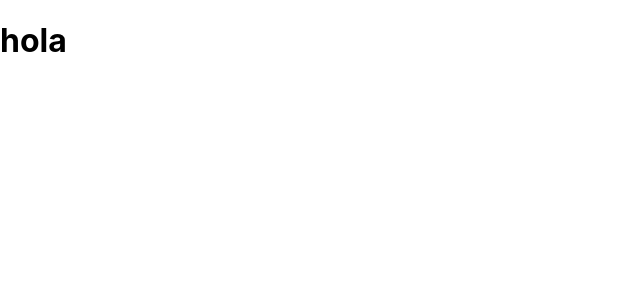
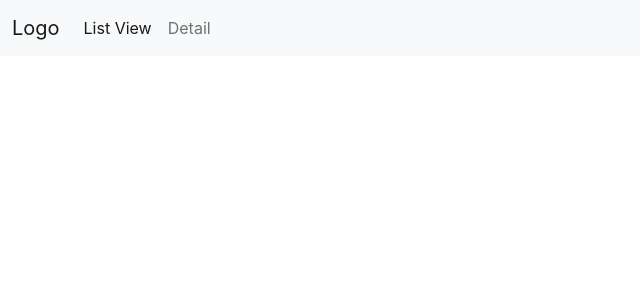
Before and after one commit to emilioejus/Front-end-test, a React (Create React App) app: page / in a window 1280 px wide. Shown: the top 300 px of the page, without its empty margins (0-640 px from the left). Built offline with nearby package versions, Linux system fonts and the light colour scheme.

Commit message:
se agrego bootstrap al proyecto en el index.html de public, se creo el componente navbar basico

```diff
--- a/public/index.html
+++ b/public/index.html
@@ -24,6 +24,10 @@
       work correctly both with client-side routing and a non-root public URL.
       Learn how to configure a non-root public URL by running `npm run build`.
     -->
+    <!-- bootstrap -->
+    <link href="https://cdn.jsdelivr.net/npm/bootstrap@5.1.3/dist/css/bootstrap.min.css"
+          rel="stylesheet" integrity="sha384-1BmE4kWBq78iYhFldvKuhfTAU6auU8tT94WrHftjDbrCEXSU1oBoqyl2QvZ6jIW3"
+          crossorigin="anonymous">
     <title>React App</title>
   </head>
   <body>
@@ -39,5 +43,11 @@
       To begin the development, run `npm start` or `yarn start`.
       To create a production bundle, use `npm run build` or `yarn build`.
     -->
+
+    <!-- boostrap -->
+    <script src="https://cdn.jsdelivr.net/npm/bootstrap@5.1.3/dist/js/bootstrap.bundle.min.js"
+            integrity="sha384-ka7Sk0Gln4gmtz2MlQnikT1wXgYsOg+OMhuP+IlRH9sENBO0LRn5q+8nbTov4+1p"
+            crossorigin="anonymous">
+    </script>
   </body>
 </html>
--- /dev/null
+++ b/src/components/Navbar.jsx
@@ -0,0 +1,30 @@
+import React from 'react';
+import { Link } from 'react-router-dom';
+
+const Navbar = ()=> {
+
+    return (
+        <>
+        <nav className="navbar navbar-expand-lg navbar-light bg-light">
+          <div className="container-fluid">
+            <Link className="navbar-brand" to="/">Logo</Link>
+            <button className="navbar-toggler" type="button" data-bs-toggle="collapse" data-bs-target="#navbarNav" aria-controls="navbarNav" aria-expanded="false" aria-label="Toggle navigation">
+              <span className="navbar-toggler-icon"></span>
+            </button>
+            <div className="collapse navbar-collapse" id="navbarNav">
+              <ul className="navbar-nav">
+                <li className="nav-item">
+                  <Link className="nav-link active" to="/">List View</Link>
+                </li>
+                <li className="nav-item">
+                  <Link className="nav-link" to="/">Detail</Link>
+                </li>
+              </ul>
+            </div>
+          </div>
+        </nav>
+        </>
+    )
+}
+
+export default Navbar;
--- a/src/router/App.js
+++ b/src/router/App.js
@@ -1,10 +1,17 @@
-import '../assets/styles/App.css';
+import { BrowserRouter as Router, Route, Routes } from 'react-router-dom';
+import Navbar from '../components/Navbar';
+import '../assets/App.css';
 
 function App() {
   return (
-    <>
-    <h1>hola</h1>
-    </>
+    <div className="App">
+      <Router>
+        <Navbar />
+        <Routes>
+
+        </Routes>
+      </Router>
+    </div>
   );
 }
 
```
Also changed, not shown: src/assets/App.css (renamed from src/assets/styles/App.css).
